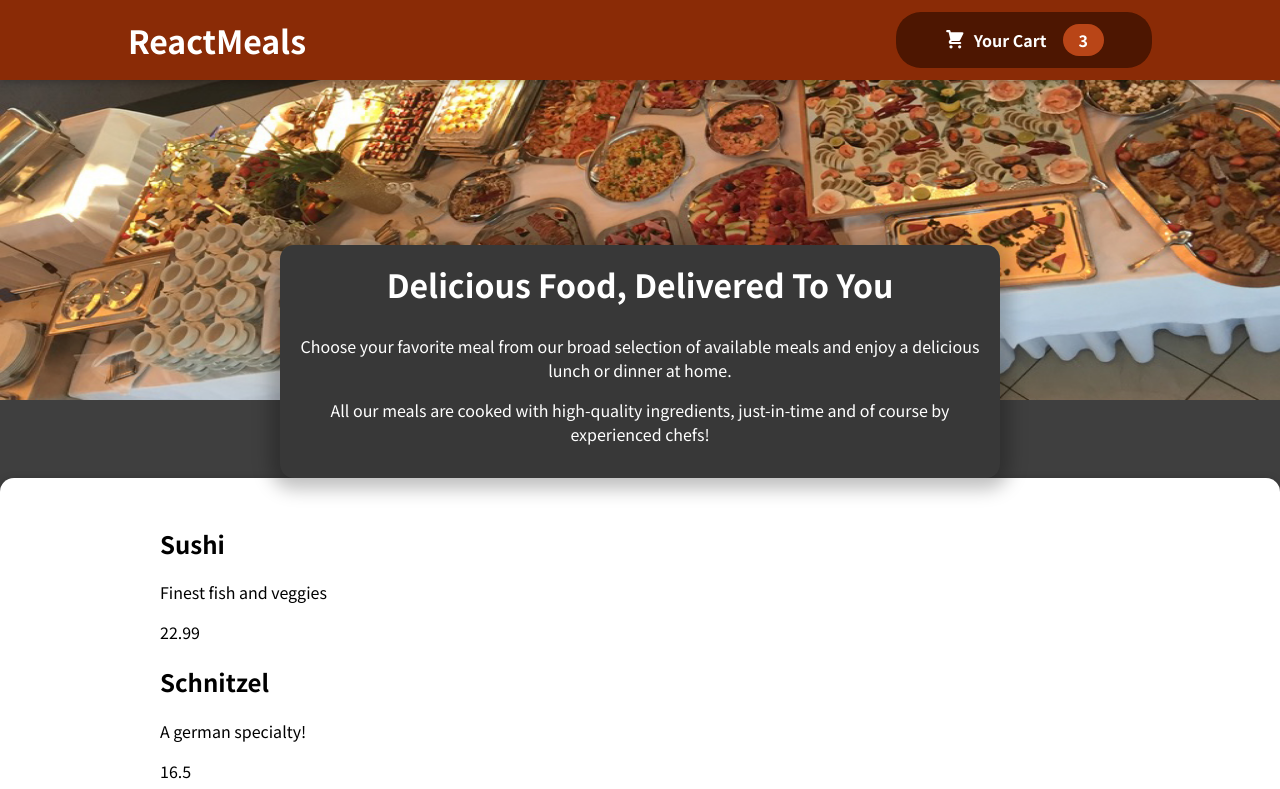
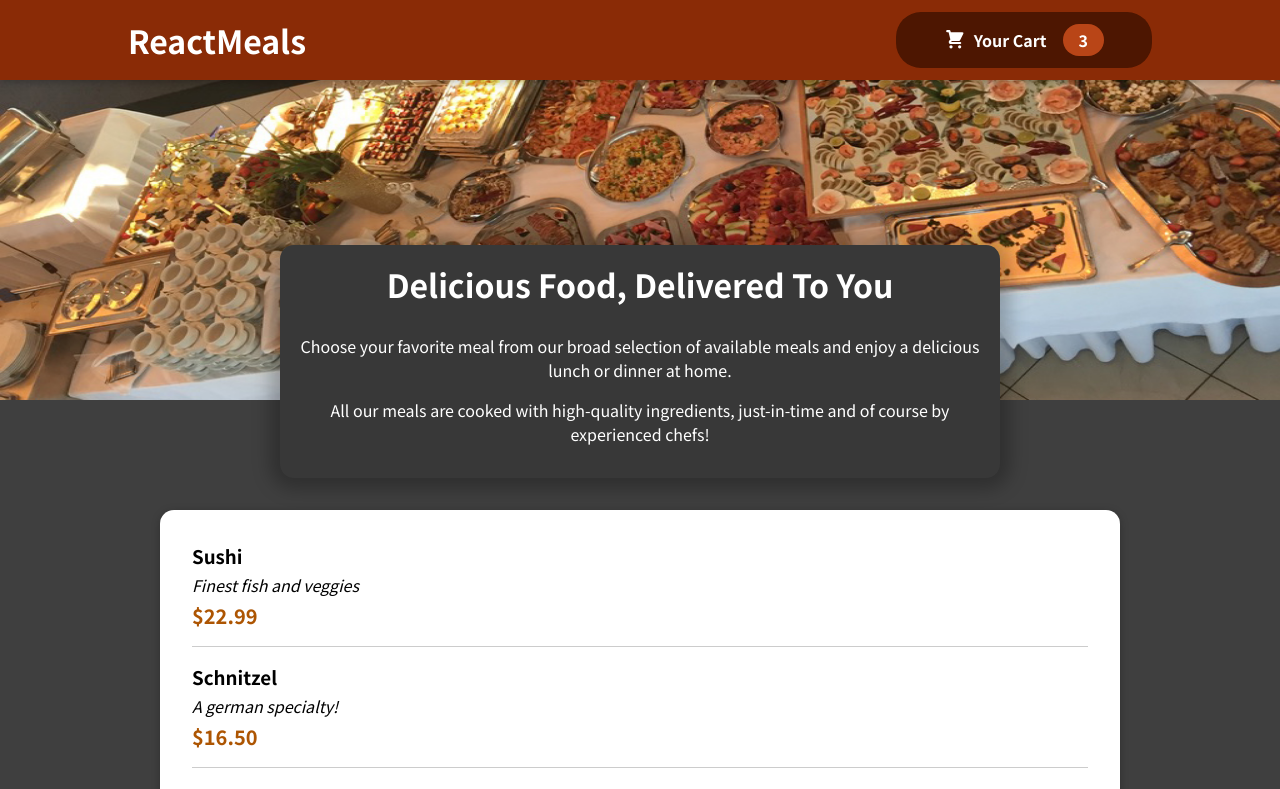
Before and after one commit to kpowelltech/react-food-order-app, a React (Create React App) app: page / in a window 1280 px wide. Shown: the top 789 px of the page. Built offline with nearby package versions, Linux system fonts and the light colour scheme.

Commit message:
Meal presentation logic

```diff
--- a/src/components/Meals/AvailableMeals.js
+++ b/src/components/Meals/AvailableMeals.js
@@ -3,15 +3,15 @@
 import dummyData from "../../dummy-meals.js";
 
 import Card from "../UI/Card/Card.js";
-import LiElement from "../UI/LiElement/LiElement";
+import MealItem from "./MealItem/MealItem";
 
 import styles from "./AvailableMeals.module.css";
 
 const AvailableMeals = () => {
   const mealsList = dummyData.map((meal) => {
     return (
-      <LiElement
-        id={meal.id}
+      <MealItem
+        key={meal.id}
         name={meal.name}
         description={meal.description}
         price={meal.price}
@@ -19,11 +19,11 @@
     );
   });
   return (
-    <Card>
-      <section className={styles.meals}>
+    <section className={styles.meals}>
+      <Card>
         <ul>{mealsList}</ul>
-      </section>
-    </Card>
+      </Card>
+    </section>
   );
 };
 
--- /dev/null
+++ b/src/components/Meals/MealItem/MealItem.js
@@ -0,0 +1,20 @@
+import React from "react";
+
+import styles from "./MealItem.module.css";
+
+const MealItem = (props) => {
+  const price = `$${props.price.toFixed(2)}`;
+
+  return (
+    <li className={styles.meal} key={props.id}>
+      <div>
+        <h3>{props.name}</h3>
+        <div className={styles.description}>{props.description}</div>
+        <div className={styles.price}>{price}</div>
+      </div>
+      <div></div>
+    </li>
+  );
+};
+
+export default MealItem;
--- a/src/components/Meals/MealItem/MealItem.module.css
+++ b/src/components/Meals/MealItem/MealItem.module.css
@@ -0,0 +1,22 @@
+.meal {
+    display: flex;
+    justify-content: space-between;
+    margin: 1rem;
+    padding-bottom: 1rem;
+    border-bottom: 1px solid #ccc;
+  }
+
+  .meal h3 {
+    margin: 0 0 0.25rem 0;
+  }
+
+  .description {
+    font-style: italic;
+  }
+
+  .price {
+    margin-top: 0.25rem;
+    font-weight: bold;
+    color: #ad5502;
+    font-size: 1.25rem;
+  }
--- a/src/components/UI/Card/Card.js
+++ b/src/components/UI/Card/Card.js
@@ -1,6 +1,6 @@
 import React from "react";
 
-import styles from "./Card.module.css"
+import styles from "./Card.module.css";
 
 const Card = (props) => {
   return <div className={styles.card}>{props.children}</div>;
--- a/src/components/UI/LiElement/LiElement.js
+++ /dev/null
@@ -1,13 +0,0 @@
-import React from "react";
-
-const LiElement = (props) => {
-  return (
-    <li key={props.id}>
-      <h2>{props.name}</h2>
-      <p>{props.description}</p>
-      <p>{props.price}</p>
-    </li>
-  );
-};
-
-export default LiElement;
```
